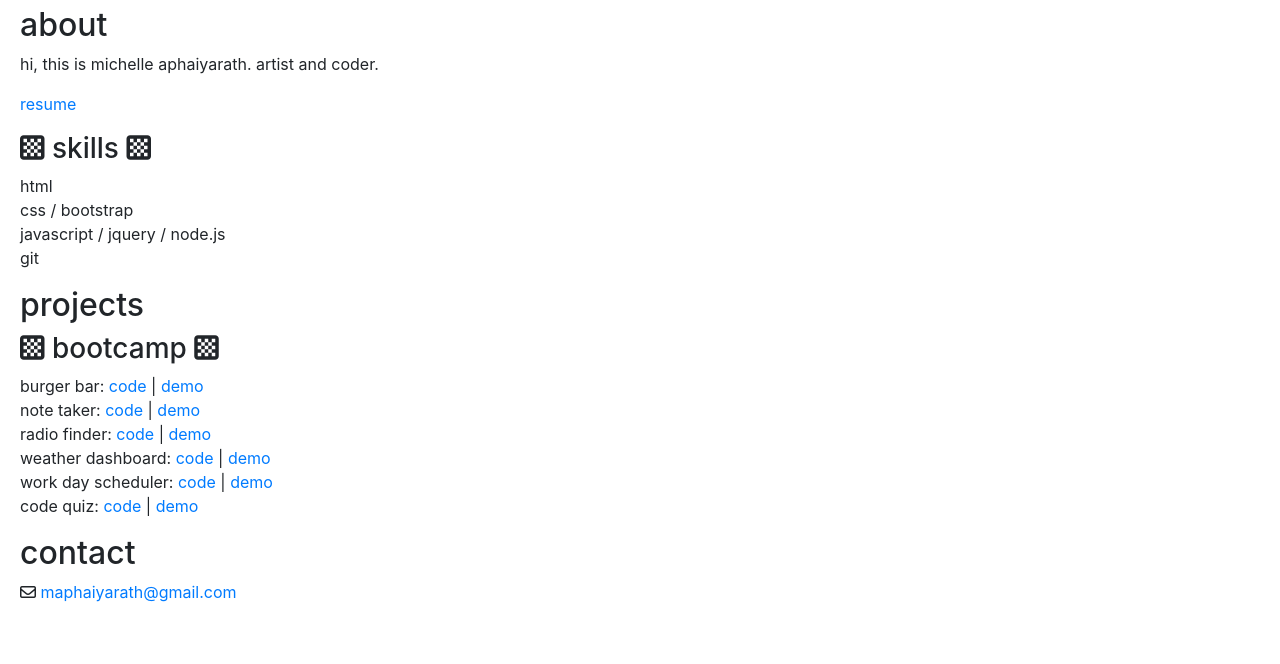
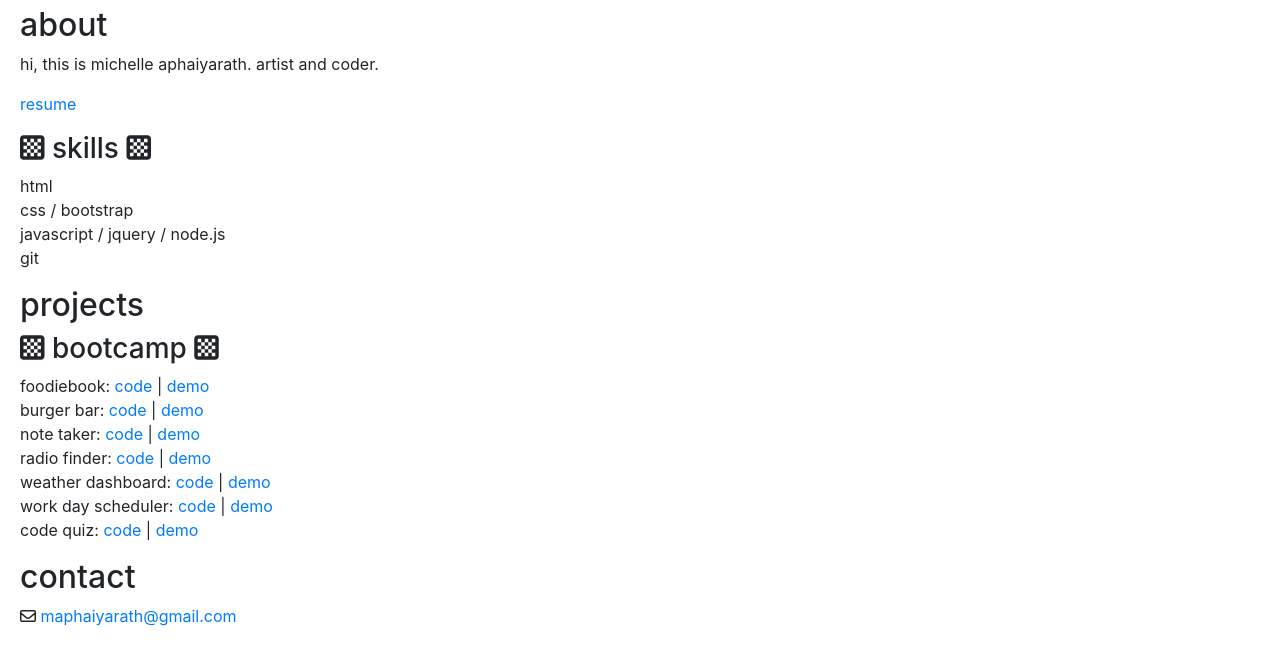
Before and after one commit to maphaiyarath/maphaiyarath.github.io, a plain HTML site: page index.html in a window 1280 px wide. Shown: the part 70-734 px from the top of the page. Drawn offline with nearby package versions, Linux system fonts and the light colour scheme.

Commit message:
added foodiebook link

```diff
--- a/index.html
+++ b/index.html
@@ -66,6 +66,7 @@
                 </div>
                 <div class="row">
                     <ul>
+                        <li>foodiebook: <a href="https://github.com/Corder25/Foodie-Book" target="_blank">code</a> | <a href="https://morning-peak-44853.herokuapp.com/" target="_blank">demo</a></li>
                         <li>burger bar: <a href="https://github.com/maphaiyarath/burger-bar" target="_blank">code</a> | <a href="https://maphaiyarath-burger-bar.herokuapp.com/" target="_blank">demo</a></li>
                         <li>note taker: <a href="https://github.com/maphaiyarath/note-taker" target="_blank">code</a> | <a href="https://maphaiyarath-note-taker.herokuapp.com/" target="_blank">demo</a></li>
                         <li>radio finder: <a href="https://github.com/maphaiyarath/radio-finder" target="_blank">code</a> | <a href="https://maphaiyarath.github.io/radio-finder/" target="_blank">demo</a></li>
```
